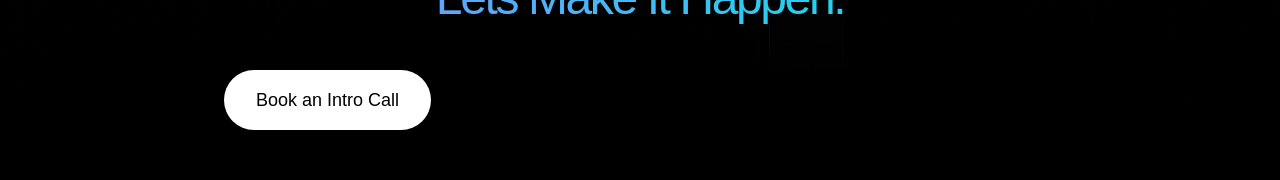
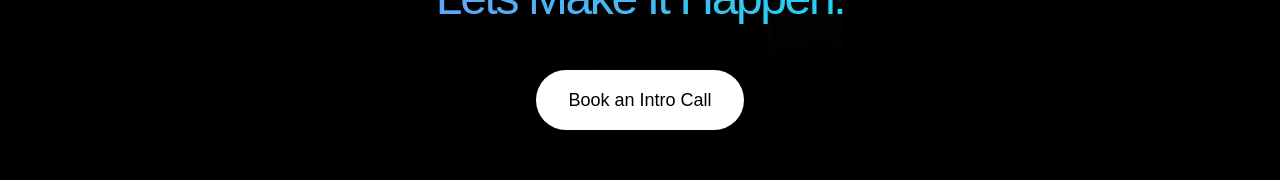
Before and after one commit to abhishekxdev/mymvfinal, a Next.js app: page /work in a window 1280 px wide. Shown: the part 9028-9208 px from the top of the page. Built offline with nearby package versions, Linux system fonts and the light colour scheme; what tailwindcss-intersect, tailwindcss-motion would draw is missing.

Commit message:
Center Button Alignment

```diff
--- a/components/marketing/Footer.tsx
+++ b/components/marketing/Footer.tsx
@@ -16,7 +16,7 @@ export function Footer({ showViewWork = true }: FooterProps) {
             <span className="text-transparent bg-clip-text bg-gradient-to-r from-blue-400 to-cyan-400">Lets Make It Happen.</span>
           </h2>
 
-          <div className="flex flex-col sm:flex-row items-center gap-4 md:gap-6 w-full max-w-sm sm:max-w-none">
+          <div className="flex flex-col sm:flex-row items-center justify-center gap-4 md:gap-6 w-full max-w-sm sm:max-w-none">
             <Link href="https://cal.com/mvpstudio.in/30min" passHref>
               <Button
                 size="lg"
--- a/components/marketing/Hero.tsx
+++ b/components/marketing/Hero.tsx
@@ -47,7 +47,7 @@ export default function Hero() {
             We Build MVPs that launch<br />
             <span className="text-transparent bg-clip-text bg-gradient-to-r from-blue-400 to-cyan-400">Fast</span> and <span className="text-transparent bg-clip-text bg-gradient-to-r from-blue-400 to-cyan-400">Scale</span> Faster
           </h1>
-          <div className="flex flex-col sm:flex-row items-center gap-3 md:gap-4 w-full max-w-sm sm:max-w-none">
+          <div className="flex flex-col sm:flex-row items-center justify-center gap-3 md:gap-4 w-full max-w-sm sm:max-w-none">
             <a
               href="https://cal.com/mvpstudio.in/30min"
               target="_blank"
```
